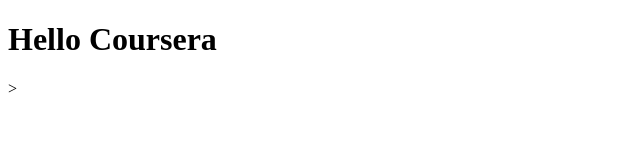
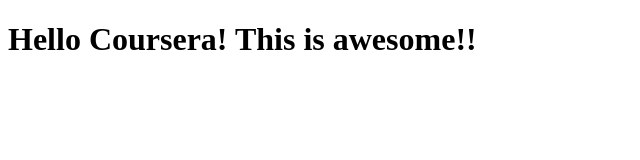
Before and after one commit to arnab5982/Coursera-test2, a plain HTML site: page site/index.html in a window 1280 px wide. Shown: the whole page, without its empty margins (0-640 px from the left). Drawn offline with Linux system fonts and the light colour scheme.

Commit message:
small change.

```diff
--- a/site/index.html
+++ b/site/index.html
@@ -4,6 +4,6 @@
 	<title>Hello Coursera</title>
 </head>
 <body>
-<h1>Hello Coursera</h1>>
+<h1>Hello Coursera! This is awesome!!</h1>
 </body>
 </html>
```
